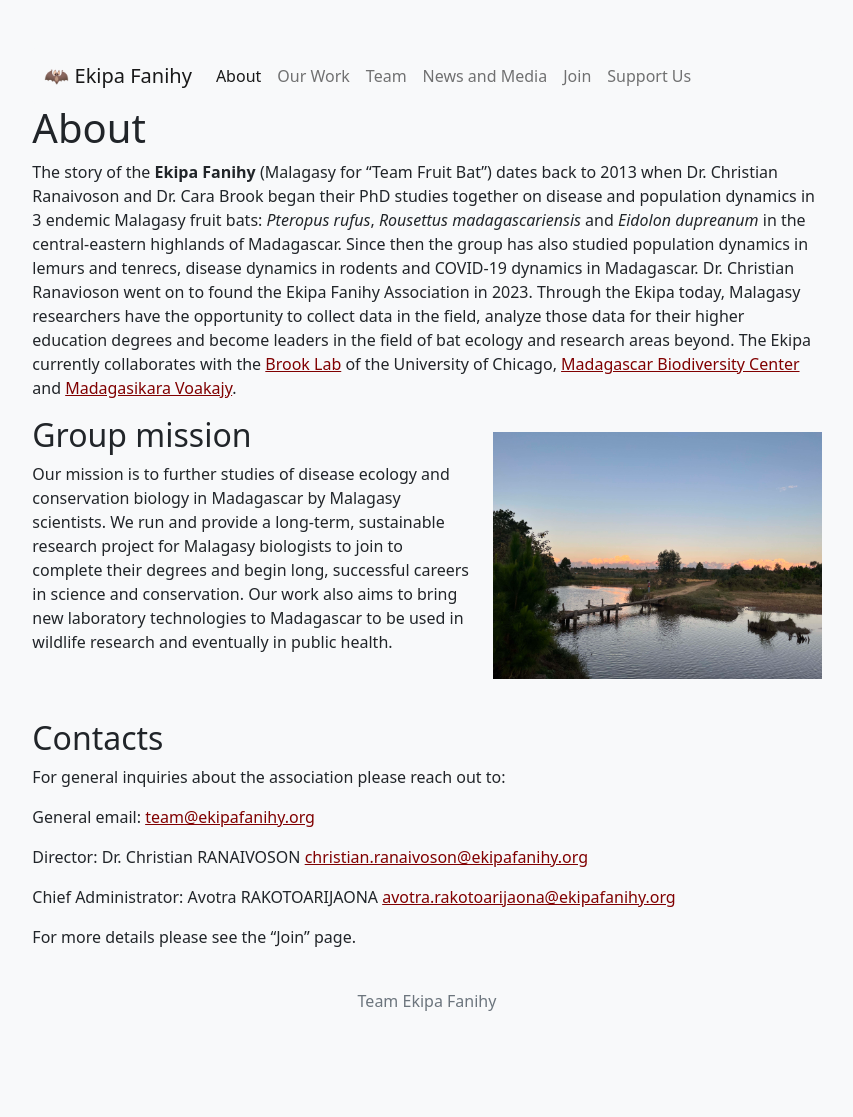
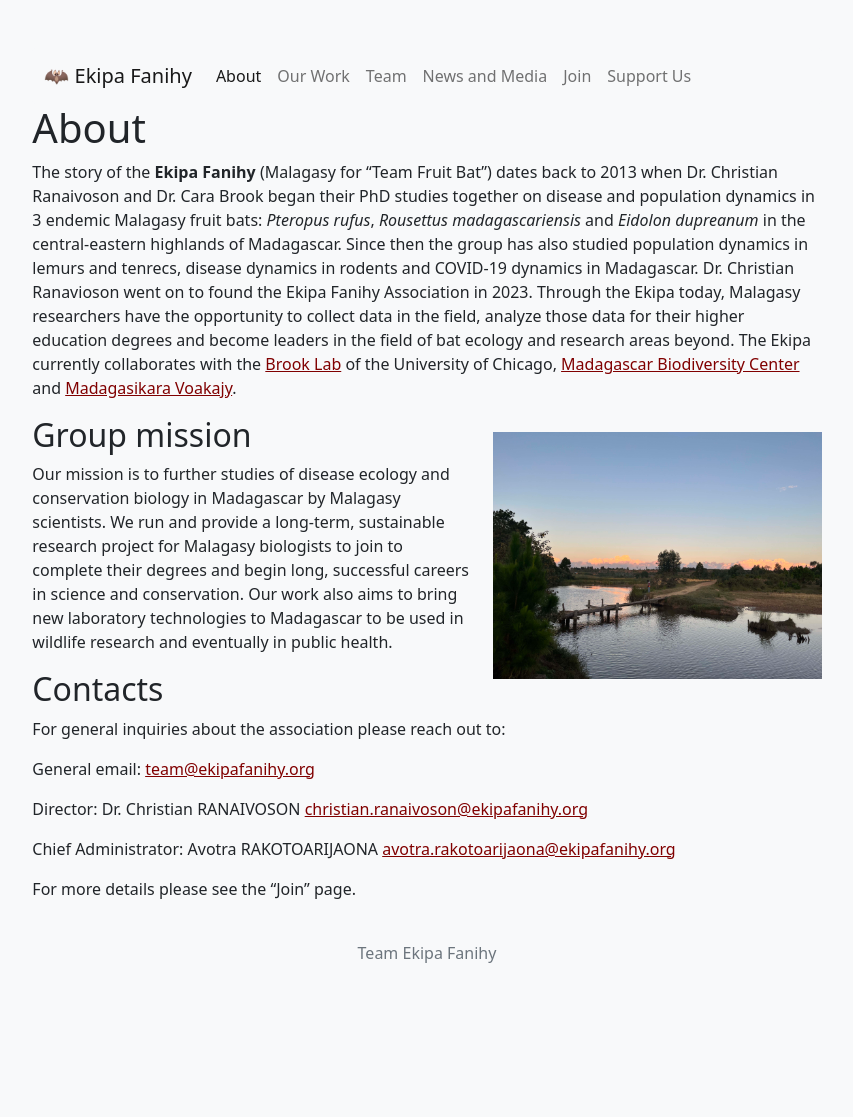
Before and after one commit to brooklabteam/www-ekipafanihy, a Jekyll site: the page built from about.md, in a window 1280 px wide. Shown: the whole page, without its empty margins (213-1066 px from the left). Built offline with Jekyll 4.4.1, drawn with Linux system fonts in a browser that asks for light colours; after the commit the page ends 1069 px from its top, so only the background shows below that.

Commit message:
Update about.md

```diff
--- a/about.md
+++ b/about.md
@@ -13,8 +13,6 @@ The story of the **Ekipa Fanihy** (Malagasy for "Team Fruit Bat") dates back  to
 
 Our mission is to further studies of disease ecology and conservation biology in Madagascar by Malagasy scientists. We run and provide a long-term, sustainable research project for Malagasy biologists to join to complete their degrees and begin long, successful careers in science and conservation. Our work also aims to bring new laboratory technologies to Madagascar to be used in wildlife research and eventually in public health.
 
-<div style="clear:both;">&nbsp;</div>
-
 <h2>Contacts</h2>
 
 For general inquiries about the association please reach out to:
```
